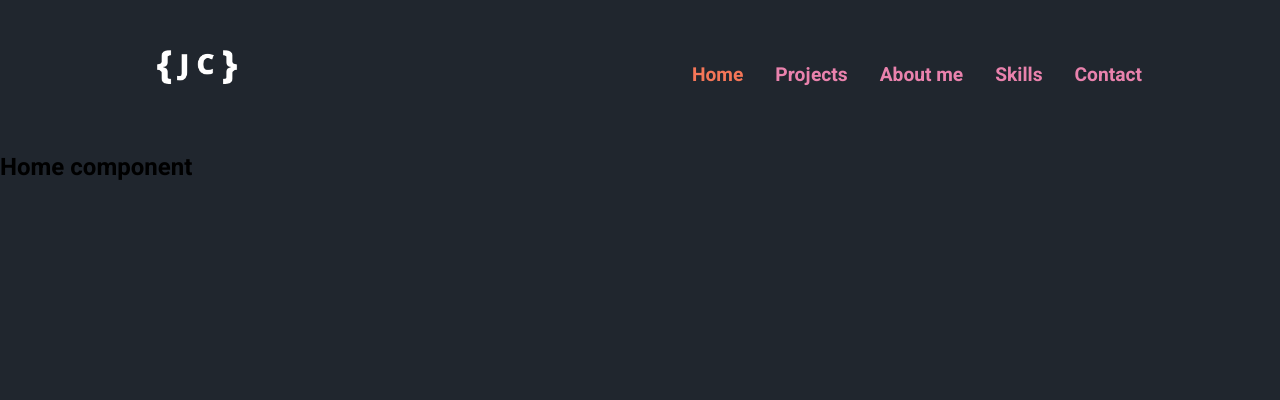
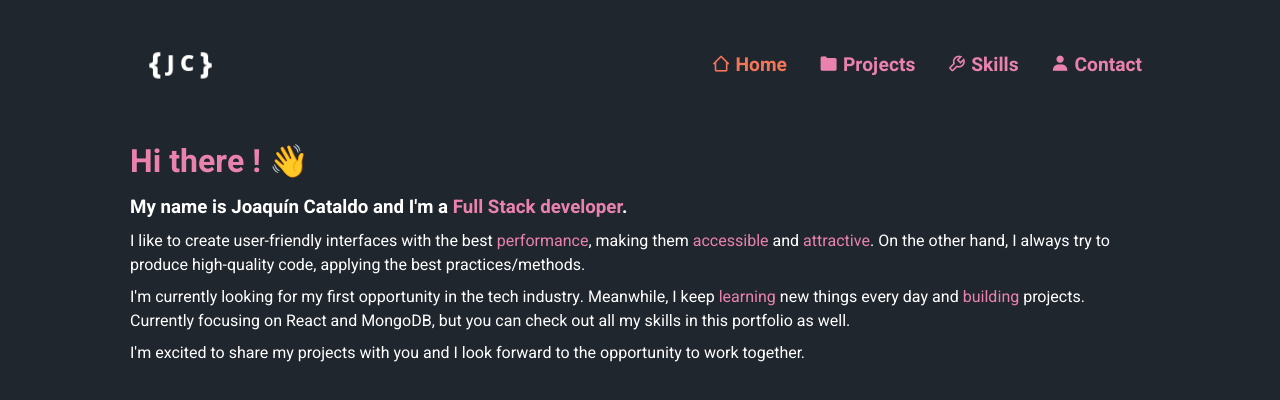
Before and after one commit to joaquincataldo3/portfolio, a React (Create React App) app: page / in a window 1280 px wide. Shown: the top 400 px of the page. Built offline with nearby package versions, Linux system fonts and the light colour scheme.

Commit message:
adding navbar icons and working on home content

```diff
--- a/src/App.js
+++ b/src/App.js
@@ -2,7 +2,6 @@
 import { BrowserRouter, Route, Routes } from "react-router-dom";
 import Home from './Comps/Home/Home'
 import SharedLayout from "./Comps/SharedLayout/SharedLayout";
-import AboutMe from './Comps/AboutMe/AboutMe'
 import Projects from './Comps/Projects/Projects'
 import Skills from './Comps/Skills/Skills'
 import Contact from "./Comps/Contact/Contact";
@@ -22,8 +21,6 @@ function App() {
 
               <Route path="skills" element={<Skills />}/>
 
-              <Route path="about-me" element={<AboutMe />}/>
-
               <Route path="contact" element={<Contact />}/>
 
               <Route path="*" element={<Error404 />}/>
--- a/src/Comps/AboutMe/AboutMe.js
+++ /dev/null
@@ -1,11 +0,0 @@
-import React from 'react'
-
-function AboutMe() {
-  return (
-    <main>
-
-    </main>
-  )
-}
-
-export default AboutMe
--- a/src/Comps/Header/DesktopNavbar/DNavbar.css
+++ b/src/Comps/Header/DesktopNavbar/DNavbar.css
@@ -18,11 +18,6 @@
         font-size: 1.2rem;
     }
 
-    .desktop-nav-link:hover {
-        color: #F47658;
-    }
-
-
     .desktop-nav-link-active {
         margin: 0.500rem 0;
         text-decoration: none;
@@ -32,4 +27,18 @@
         font-size: 1.2rem;
     }
 
+    .desktop-nav-link:hover {
+        color: #F47658;
+    }
+
+    .desktop-nav-link i {
+        margin-top: 0.200rem;
+        margin-right: 0.300rem;
+    }
+
+    .desktop-nav-link-active i {
+        margin-top: 0.200rem;
+        margin-right: 0.300rem;
+    }
+
 }
--- a/src/Comps/Header/DesktopNavbar/DNavbar.js
+++ b/src/Comps/Header/DesktopNavbar/DNavbar.js
@@ -9,11 +9,22 @@ function DNavbar() {
   return (
     <nav className='desktop-navbar-container'>
 
-      <NavLink to='/'className={({isActive}) => isActive ? 'desktop-nav-link-active' : 'desktop-nav-link'}>Home</NavLink>
-      <NavLink to='/projects'className={({isActive}) => isActive ? 'desktop-nav-link-active' : 'desktop-nav-link'}>Projects</NavLink>
-      <NavLink to='/about-me'className={({isActive}) => isActive ? 'desktop-nav-link-active' : 'desktop-nav-link'}>About me</NavLink>
-      <NavLink to='/skills'className={({isActive}) => isActive ? 'desktop-nav-link-active' : 'desktop-nav-link'}>Skills</NavLink>
-      <NavLink to='/contact'className={({isActive}) => isActive ? 'desktop-nav-link-active' : 'desktop-nav-link'}>Contact</NavLink>
+      <NavLink to='/' className={({ isActive }) => isActive ? 'desktop-nav-link-active' : 'desktop-nav-link'}>
+        <i class='bx bx-home-alt-2'></i>
+        <span>Home</span>
+      </NavLink>
+      <NavLink to='/projects' className={({ isActive }) => isActive ? 'desktop-nav-link-active' : 'desktop-nav-link'}>
+        <i class='bx bxs-folder'></i>
+        <span>Projects</span>
+      </NavLink>
+      <NavLink to='/skills' className={({ isActive }) => isActive ? 'desktop-nav-link-active' : 'desktop-nav-link'}>
+        <i class='bx bx-wrench'></i>
+        <span>Skills</span>
+      </NavLink>
+      <NavLink to='/contact' className={({ isActive }) => isActive ? 'desktop-nav-link-active' : 'desktop-nav-link'}>
+        <i class='bx bxs-user'></i>
+        <span>Contact</span>
+      </NavLink>
 
     </nav>
   )
--- a/src/Comps/Header/Header.css
+++ b/src/Comps/Header/Header.css
@@ -9,7 +9,7 @@
     display: flex;
     align-items: center;
     justify-content: space-between;
-    height: 150px;
+    height: 110px;
     margin: 0 auto;
     padding: 0 2rem;
     position: relative;
@@ -23,7 +23,8 @@
 
 .logo-container img {
     height: 100%;
-    width: 100%;
+    width: 90%;
+    margin-top: 0.400rem;
     object-fit: contain;
 }
 
@@ -31,3 +32,9 @@
     font-size: 2rem;
     color: #e982ad;
 }
+
+@media (min-width: 768px) {
+    .header-main-container {
+        height: 130px;
+    }
+}
--- a/src/Comps/Header/Header.js
+++ b/src/Comps/Header/Header.js
@@ -1,4 +1,4 @@
-import React, { useState } from 'react'
+import React, { useState} from 'react'
 import { Link } from 'react-router-dom'
 import DNavbar from './DesktopNavbar/DNavbar'
 import MNavbar from './MobileNavbar/MNavbar'
@@ -13,11 +13,12 @@ function Header() {
 
     const handleBurgerMenuClick = () => setIsMobileNavbarOpen(!isMobileNavbarOpen)
 
+
     return (
         <header>
             <div className='header-main-container'>
                 <div className='logo-container'>
-                    <Link to='/'>
+                    <Link to='/' >
                         <img src={logo} alt="" />
                     </Link>
                 </div>
--- a/src/Comps/Header/MobileNavbar/MNavbar.css
+++ b/src/Comps/Header/MobileNavbar/MNavbar.css
@@ -3,7 +3,7 @@
     flex-direction: column;
     transition: transform 150ms ease-out;
     position: absolute;
-    top: 5rem;
+    top: 6rem;
     left: 7%;
     right: 7%;
     transform: translateX(150%);
@@ -20,11 +20,13 @@
 }
 
 .mobile-nav-link {
-    margin: 0.500rem 0;
+    margin: 0.650rem 0;
     text-decoration: none;
     color: #e982ad;
     transition: color 150ms;
     font-weight: 700;
+    display: flex;
+    align-items: center;
 }
 
 .mobile-nav-link:visited {
@@ -32,10 +34,22 @@
 }
 
 .mobile-nav-link-active {
-    margin: 0.500rem 0;
+    margin: 0.650rem 0;
     text-decoration: none;
     color: #F47658;
     font-weight: 700;
+    display: flex;
+    align-items: center;
+}
+
+.mobile-nav-link i {
+    margin-bottom: 0.100rem;
+    margin-right: 0.400rem;
+}
+
+.mobile-nav-link-active i {
+    margin-bottom: 0.100rem;
+    margin-right: 0.400rem;
 }
 
 
--- a/src/Comps/Header/MobileNavbar/MNavbar.js
+++ b/src/Comps/Header/MobileNavbar/MNavbar.js
@@ -12,23 +12,31 @@ function MNavbar(props) {
 
       <NavLink to='/'
       className={({isActive}) => isActive ? 'mobile-nav-link-active' : 'mobile-nav-link'}
-      onClick={() => setIsMobileNavbarOpen(!isMobileNavbarOpen)}>Home</NavLink>
+      onClick={() => setIsMobileNavbarOpen(!isMobileNavbarOpen)}>
+        <i class='bx bx-home-alt-2'></i>
+        <span>Home</span>
+      </NavLink>
 
       <NavLink to='/projects'
       className={({isActive}) => isActive ? 'mobile-nav-link-active' : 'mobile-nav-link'}
-      onClick={() => setIsMobileNavbarOpen(!isMobileNavbarOpen)}>Projects</NavLink>
-
-      <NavLink to='/about-me'
-      className={({isActive}) => isActive ? 'mobile-nav-link-active' : 'mobile-nav-link'}
-      onClick={() => setIsMobileNavbarOpen(!isMobileNavbarOpen)}>About me</NavLink>
+      onClick={() => setIsMobileNavbarOpen(!isMobileNavbarOpen)}>
+        <i class='bx bxs-folder'></i>
+        <span>Projects</span>
+      </NavLink>
 
       <NavLink to='/skills'
       className={({isActive}) => isActive ? 'mobile-nav-link-active' : 'mobile-nav-link'}
-      onClick={() => setIsMobileNavbarOpen(!isMobileNavbarOpen)}>Skills</NavLink>
+      onClick={() => setIsMobileNavbarOpen(!isMobileNavbarOpen)}>
+        <i class='bx bx-wrench'></i>
+        <span>Skills</span>
+      </NavLink>
 
       <NavLink to='/contact'
       className={({isActive}) => isActive ? 'mobile-nav-link-active' : 'mobile-nav-link'}
-      onClick={() => setIsMobileNavbarOpen(!isMobileNavbarOpen)}>Contact</NavLink>
+      onClick={() => setIsMobileNavbarOpen(!isMobileNavbarOpen)}>
+        <i class='bx bxs-user'></i>
+        <span>Contact</span>
+      </NavLink>
 
     </nav>
   )
--- a/src/Comps/Home/Home.css
+++ b/src/Comps/Home/Home.css
@@ -1,3 +1,39 @@
 body {
     background-color: #20262E;
 }
+
+.home-main {
+    padding: 0 2.5rem;
+    margin: 0 auto;
+}
+
+.home-main * {
+    margin: 0.500rem 0;
+}
+
+.home-main p {
+    color: white;
+}
+
+.intro-title {
+    color: #e982ad;
+}
+
+.intro-subtitle {
+    color: white;
+}
+
+.fs-strong {
+    font-weight: 700;
+    color: #e982ad;
+}
+
+.highlighted-w {
+    color: #e982ad;
+}
+
+@media(min-width: 768px) {
+    .home-main {
+        max-width: 1100px;
+    }
+}
--- a/src/Comps/Home/Home.js
+++ b/src/Comps/Home/Home.js
@@ -5,8 +5,18 @@ import './Home.css'
 
 function Home() {
   return (
-    <main>
-      <h2>Home component</h2>
+    <main className='home-main'>
+      <h1 className='intro-title'>Hi there ! <span> 👋</span></h1>
+      <h3 className='intro-subtitle'>My name is Joaquín Cataldo and I'm a <span className='fs-strong'>Full Stack developer</span>.</h3>
+      <p>I like to create user-friendly interfaces with the best <span className='highlighted-w'>performance</span>,
+        making them <span className='highlighted-w'>accessible</span> and <span className='highlighted-w'>attractive</span>.
+        On the other hand, I always try to produce high-quality code, applying the best practices/methods.
+      </p>
+      <p>I'm currently looking for my first opportunity in the tech industry.
+        Meanwhile, I keep <span className='highlighted-w'>learning</span> new things every day and <span className='highlighted-w'>building</span> projects.
+        Currently focusing on React and MongoDB, but you can check out all my skills in this portfolio as well.
+      </p>
+      <p>I'm excited to share my projects with you and I look forward to the opportunity to work together.</p>
     </main>
   )
 }
```
Also changed, not shown: src/Comps/AboutMe/AboutMe.css (deleted).
